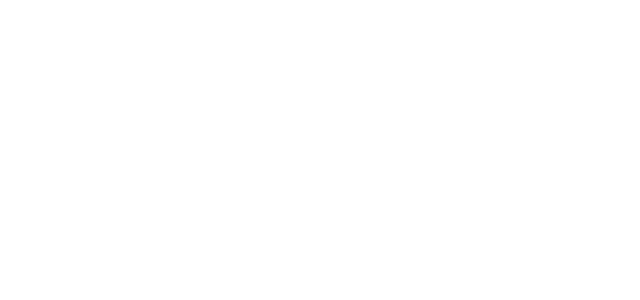
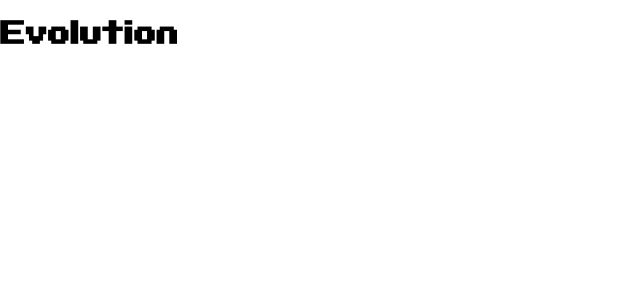
Before and after one commit to Herabrone/GotchiMon, a React (Vite) app: page /evolution in a window 1280 px wide. Before the commit this address had no page. Shown: the top 300 px of the page, without its empty margins (0-640 px from the left). Built offline with nearby package versions, Linux system fonts and the light colour scheme.

Commit message:
Added: Evolution page with placeholder

```diff
--- a/src/app/App.jsx
+++ b/src/app/App.jsx
@@ -5,6 +5,7 @@
 import Base from '../pages/Base';
 import Landing from '../pages/Landing';
 import SelectEgg from '../pages/SelectEgg/SelectEgg';
+import Evolution from '../pages/Evolution';
 
 function App() {
 
@@ -15,6 +16,7 @@
           <Route path={"/"} element={<Landing/>}/>
           <Route path={"/base"} element={<Base/>}/>
           <Route path={"/select-egg"} element={<SelectEgg/>}/>
+          <Route path={"/evolution"} element={<Evolution/>}/>
         </Routes>
       </BrowserRouter>
     </>
--- /dev/null
+++ b/src/pages/Evolution.jsx
@@ -0,0 +1,9 @@
+
+
+export default function Evolution() {
+    return (
+        <>
+            <h1 style={{color: "black"}}>Evolution</h1>
+        </>
+    )
+}
```
